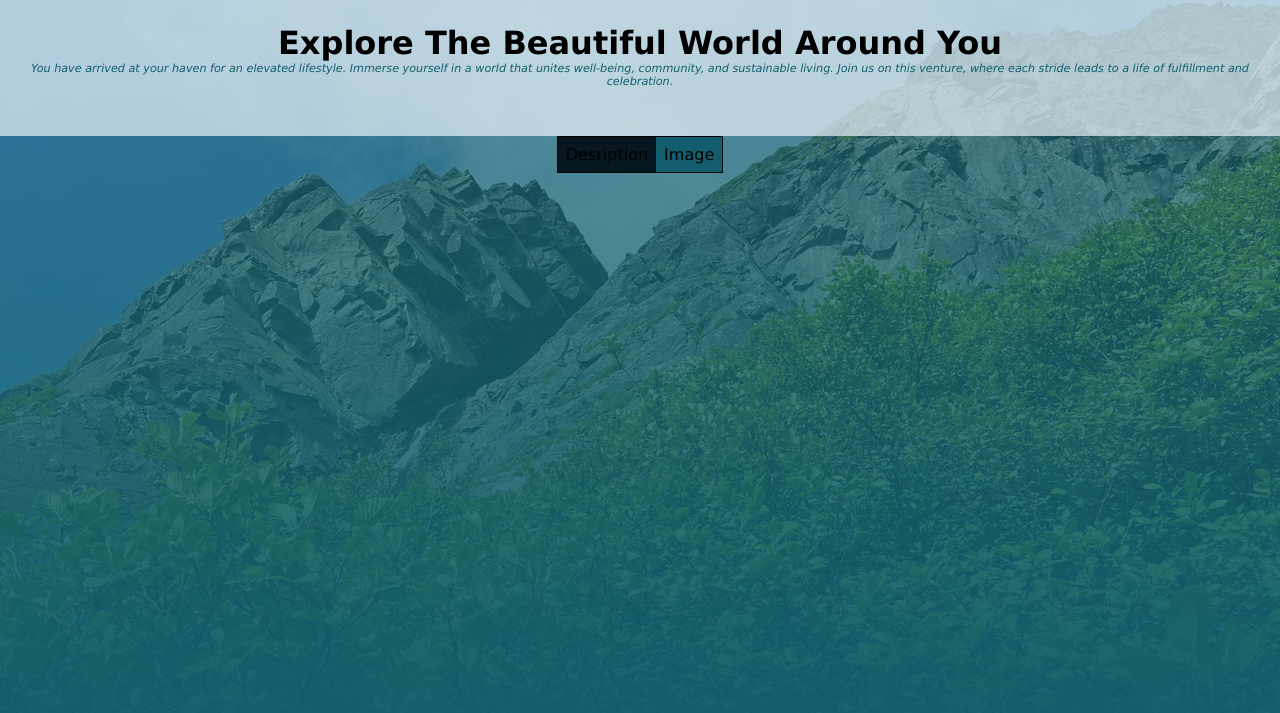
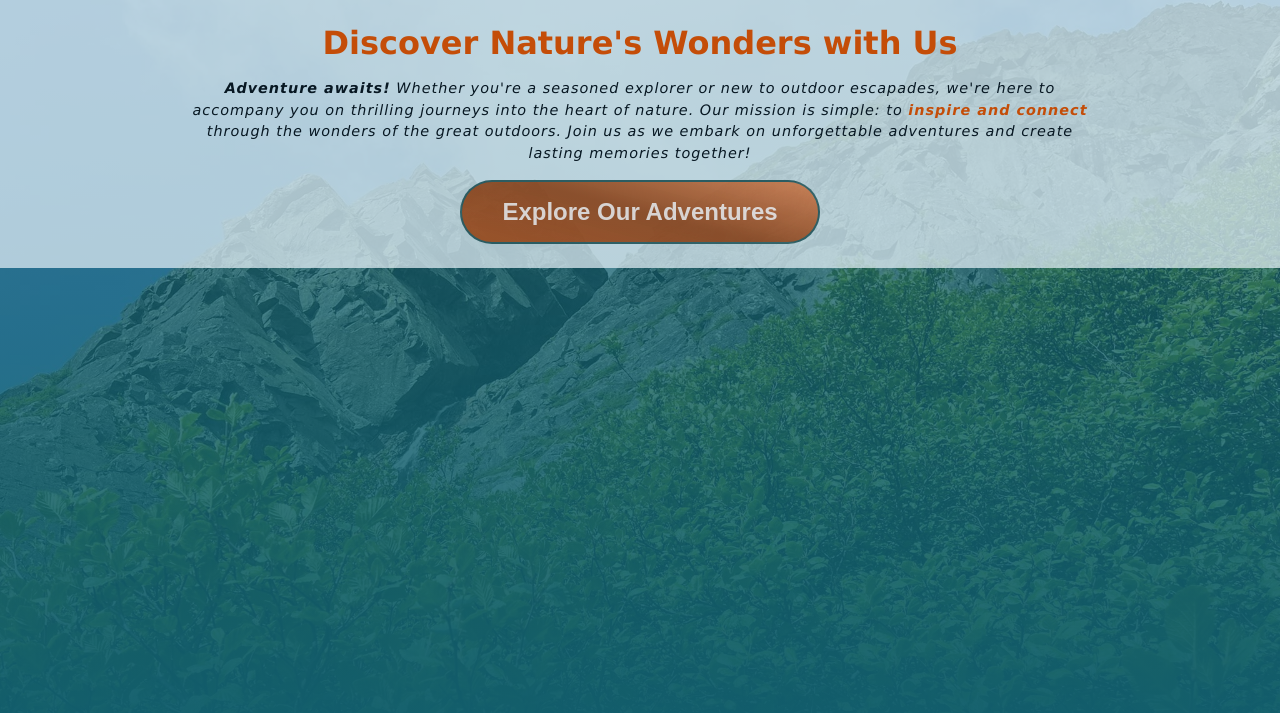
Before and after one commit to jake-the-cake/django_peakbound, a Django app: template flamingo/templates/home.html in a window 1280 px wide. Shown: the part 35-748 px from the top of the page. Run offline with Django 5.2, Linux system fonts and the light colour scheme; the template is opened without the code that fills it, so the values that code supplies are empty.

Commit message:
homepage

```diff
--- a/flamingo/flamingo/settings.py
+++ b/flamingo/flamingo/settings.py
@@ -87,9 +87,9 @@ USE_TZ = True
 
 # Static files (CSS, JavaScript, Images)
 STATIC_URL = 'static/'
-STATICFILES_DIRS = [
-	os.path.join(BASE_DIR, 'static')
-]
+# STATICFILES_DIRS = [
+	# os.path.join(BASE_DIR, 'static')
+# ]
 STATIC_ROOT = os.path.join(BASE_DIR, 'static')
 
 # Default primary key field type
--- a/flamingo/static/css/quiggle.css
+++ b/flamingo/static/css/quiggle.css
@@ -198,6 +198,8 @@
 	min-width: 250px;
 }
 .max-w-100 { max-width: 100%;}
+.max-w-900px { max-width: 900px;}
+
 
 /* MARGIN VARIATIONS */
 /* margin */
--- a/flamingo/templates/home.html
+++ b/flamingo/templates/home.html
@@ -6,17 +6,18 @@ Explore It All
 {% endblock%}
 
 {% block content %}
-<div class="light-700 py-6 px-auto">
-	<h1 class='w-100 text-center'>Explore The Beautiful World Around You</h1>
-	<p class='text-secondary italic text-center text-sm mb-6'>
-		You have arrived at your haven for an elevated lifestyle. Immerse yourself in a world that unites well-being, community, and sustainable living. Join us on this venture, where each stride leads to a life of fulfillment and celebration.
+<div class="light-700 py-6 px-auto flex-col w-100 gap-4">
+	<h1 class='w-75 max-w-900px text-center m-auto text-accent'>Discover Nature's Wonders with Us</h1>
+	<p class='w-75 max-w-900px m-auto lh-15 ls-10 text-primary italic text-center text-md'>
+		<span class='bold'>Adventure awaits!</span> Whether you're a seasoned explorer or new to outdoor escapades, we're here to accompany you on thrilling journeys into the heart of nature. Our mission is simple: to <span class='text-accent bold'>inspire and connect</span> through the wonders of the great outdoors. Join us as we embark on unforgettable adventures and create lasting memories together!
 	</p>
+	<button class="btn-accent px-10 py-4 text-xl m-auto bold">Explore Our Adventures</button>
 </div>
-	<div class="flex-col gap-4">
+	<!-- <div class="flex-col gap-4">
 		<div class="flex b-sm m-auto">
 			<div class='p-2 f-1 primary'>Desription</div>
 			<div class='p-2 f-1 secondary'>Image</div>
 		</div>
-	</div>
+	</div> -->
 	{% comment %} <img src="{% static 'img/pbj.png' %}" alt="Logo" /> {% endcomment %}
 {% endblock %}
```
Also changed, not shown: flamingo/db.sqlite3.
